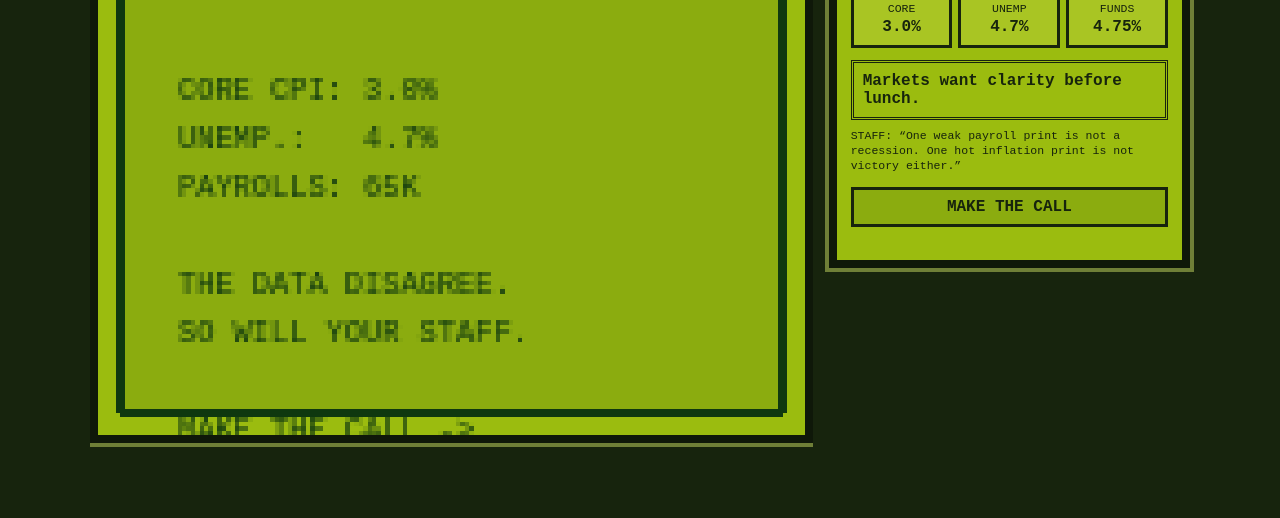
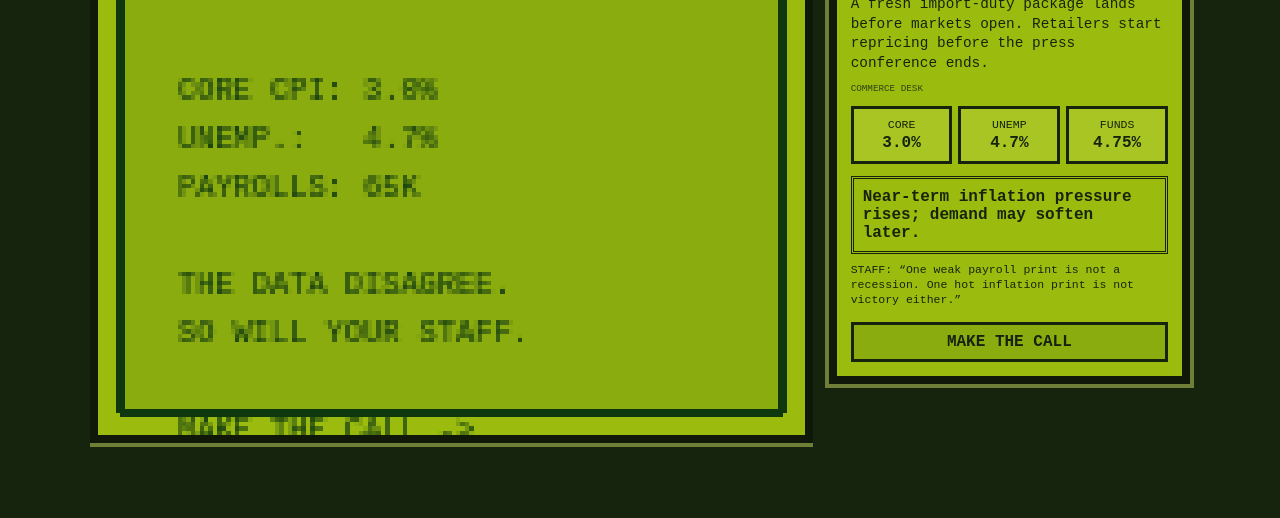
Before and after one commit to niklasemond/FOMC_game, a website built with Vite: page index.html in a window 1280 px wide. Shown: the part 282-800 px from the top of the page. Built offline with nearby package versions, Linux system fonts and the light colour scheme.

Commit message:
feat: add external political and economic shocks

```diff
--- a/package.json
+++ b/package.json
@@ -1,6 +1,6 @@
 {
   "name": "fomc-chair-strategy-game",
-  "version": "0.5.0-arcade.1",
+  "version": "0.5.1-arcade.2",
   "private": true,
   "type": "module",
   "scripts": {
@@ -16,7 +16,8 @@
     "test:continuity-smoke": "node --experimental-strip-types scripts/continuity-smoke.ts",
     "test:session-smoke": "node --experimental-strip-types scripts/session-smoke.ts",
     "test:persistence-smoke": "node --experimental-strip-types scripts/persistence-smoke.ts",
-    "test:arcade-smoke": "node --experimental-strip-types scripts/arcade-smoke.ts"
+    "test:arcade-smoke": "node --experimental-strip-types scripts/arcade-smoke.ts",
+    "test:arcade-events-smoke": "node --experimental-strip-types scripts/arcade-events-smoke.ts"
   },
   "dependencies": {
     "phaser": "^3.90.0"
--- /dev/null
+++ b/src/arcade/events.ts
@@ -0,0 +1,139 @@
+import type { ExternalShock, VisibleIndicators } from '../simulation/types.ts';
+import type { MeetingSession } from '../session/sessionEngine.ts';
+
+export type ArcadeEventKind =
+  | 'trade'
+  | 'white-house'
+  | 'fiscal'
+  | 'banking'
+  | 'geopolitical'
+  | 'markets'
+  | 'institutional';
+
+export interface ArcadeExternalEvent {
+  id: string;
+  meetingNumber: number;
+  kind: ArcadeEventKind;
+  flash: string;
+  headline: string;
+  body: string;
+  source: string;
+  playerSignal: string;
+  shock: ExternalShock;
+}
+
+export interface AppliedArcadeEvent {
+  event: ArcadeExternalEvent;
+  visibleBefore: VisibleIndicators;
+  visibleAfter: VisibleIndicators;
+}
+
+export const ARCADE_EXTERNAL_EVENTS: readonly ArcadeExternalEvent[] = [
+  {
+    id: 'tariff-morning',
+    meetingNumber: 1,
+    kind: 'trade',
+    flash: '05:47 · TRADE ALERT',
+    headline: 'NEW TARIFFS BEFORE BREAKFAST',
+    body: 'A fresh import-duty package lands before markets open. Retailers start repricing before the press conference ends.',
+    source: 'COMMERCE DESK',
+    playerSignal: 'Near-term inflation pressure rises; demand may soften later.',
+    shock: { supplyPressure: 0.28, inflationExpectations: 0.07 }
+  },
+  {
+    id: 'one-percent-now',
+    meetingNumber: 2,
+    kind: 'white-house',
+    flash: '07:12 · PRESIDENTIAL POST',
+    headline: '“RATES SHOULD BE 1%. MAYBE LOWER.”',
+    body: 'The fictional President calls current rates “crazy high,” says everyone knows it, and promises to discuss the Fed on television all day.',
+    source: 'WHITE HOUSE FEED · FICTIONAL',
+    playerSignal: 'Independence and credibility are now part of the market story.',
+    shock: { credibility: -0.035, inflationExpectations: 0.04 }
+  },
+  {
+    id: 'rebate-boom',
+    meetingNumber: 3,
+    kind: 'fiscal',
+    flash: '10:03 · CAPITOL HILL',
+    headline: 'CONGRESS FINDS A STIMULUS CHECKBOOK',
+    body: 'A fast fiscal package adds household rebates and investment incentives just as the Fed is trying to cool demand.',
+    source: 'FISCAL DESK',
+    playerSignal: 'Demand gets a second wind; inflation risks become less cooperative.',
+    shock: { demandPressure: 0.25, fiscalImpulse: 0.22, inflationExpectations: 0.04 }
+  },
+  {
+    id: 'regional-bank',
+    meetingNumber: 4,
+    kind: 'banking',
+    flash: '11:26 · BANKING ALERT',
+    headline: 'A “VERY SOUND” BANK NEEDS A VERY FAST CALL',
+    body: 'Deposit flight and bond losses surface at a regional lender whose CEO used the word “fortress” yesterday.',
+    source: 'SUPERVISION DESK',
+    playerSignal: 'Credit stress jumps; easier policy may help stability but complicate inflation.',
+    shock: { creditStress: 0.30, demandPressure: -0.10 }
+  },
+  {
+    id: 'oil-shock',
+    meetingNumber: 5,
+    kind: 'geopolitical',
+    flash: '04:18 · GLOBAL ALERT',
+    headline: 'OIL SPIKES. EVERY FORECAST AGES TEN YEARS.',
+    body: 'A geopolitical disruption lifts energy prices sharply and scrambles the inflation outlook overnight.',
+    source: 'GLOBAL MARKETS',
+    playerSignal: 'A supply shock raises prices while threatening growth.',
+    shock: { supplyPressure: 0.34, demandPressure: -0.06, inflationExpectations: 0.06 }
+  },
+  {
+    id: 'bond-vigilantes',
+    meetingNumber: 6,
+    kind: 'markets',
+    flash: '13:41 · TREASURY TAPE',
+    headline: 'THE 10-YEAR YIELD HAS ENTERED THE CHAT',
+    body: 'A rough auction and deficit anxiety push long yields higher. Mortgage desks begin making unhappy noises.',
+    source: 'MARKETS DESK',
+    playerSignal: 'Financial conditions tighten even before the Fed acts.',
+    shock: { creditStress: 0.17, demandPressure: -0.10, inflationExpectations: 0.05 }
+  },
+  {
+    id: 'governor-court-fight',
+    meetingNumber: 7,
+    kind: 'institutional',
+    flash: '08:36 · LEGAL ALERT',
+    headline: 'A FED FIRING FIGHT HITS THE COURTS',
+    body: 'The administration challenges the tenure of a fictional Governor. Markets immediately ask whether policy votes are now political assets.',
+    source: 'LEGAL DESK · FICTIONAL',
+    playerSignal: 'Institutional credibility takes a hit even before the ruling.',
+    shock: { credibility: -0.045, creditStress: 0.05, inflationExpectations: 0.03 }
+  },
+  {
+    id: 'everything-at-once',
+    meetingNumber: 8,
+    kind: 'white-house',
+    flash: '06:59 · FINAL MORNING',
+    headline: 'TARIFFS, TAX CUTS, AND A PRESIDENTIAL INTERVIEW',
+    body: 'Trade barriers rise, fiscal policy stays hot, and the fictional President says the Fed could fix everything “in about five minutes.”',
+    source: 'EVERY DESK',
+    playerSignal: 'Demand and prices are both being pushed while political pressure peaks.',
+    shock: { demandPressure: 0.18, fiscalImpulse: 0.12, supplyPressure: 0.20, inflationExpectations: 0.07, credibility: -0.02 }
+  }
+] as const;
+
+export function eventForMeeting(meetingNumber: number): ArcadeExternalEvent {
+  const event = ARCADE_EXTERNAL_EVENTS.find((item) => item.meetingNumber === meetingNumber);
+  if (!event) throw new Error(`Missing arcade event for meeting ${meetingNumber}`);
+  return event;
+}
+
+export function applyArcadeEvent(
+  session: MeetingSession,
+  event: ArcadeExternalEvent
+): AppliedArcadeEvent {
+  const visibleBefore = session.getSimulationState().visible;
+  const visibleAfter = session.applyExternalShock(event.shock).visible;
+  return {
+    event,
+    visibleBefore,
+    visibleAfter
+  };
+}
--- a/src/session/sessionEngine.ts
+++ b/src/session/sessionEngine.ts
@@ -4,6 +4,7 @@ import { PHASE_2_SCENARIO } from '../meeting/content.ts';
 import { resolvePrototypeMeeting } from '../meeting/meetingEngine.ts';
 import type { MeetingResult } from '../meeting/types.ts';
 import { EconomicSimulation } from '../simulation/engine.ts';
+import type { ExternalShock } from '../simulation/types.ts';
 import type {
   MeetingSessionSnapshot,
   SessionDecision,
@@ -47,6 +48,10 @@ export class MeetingSession {
 
   getSimulationState() {
     return this.simulation.getState();
+  }
+
+  applyExternalShock(shock: ExternalShock) {
+    return this.simulation.applyExternalShock(shock);
   }
 
   getCommitteeState(): CommitteeState {
--- a/src/simulation/engine.ts
+++ b/src/simulation/engine.ts
@@ -3,6 +3,7 @@ import { POLICY_LAG_WEIGHTS } from './constants.ts';
 import { SeededRng } from './rng.ts';
 import type {
   CommunicationTransmission,
+  ExternalShock,
   GuidanceBias,
   HiddenEconomyState,
   PolicyAction,
@@ -63,6 +64,24 @@ export class EconomicSimulation {
     const next = clamp(current + action / 100, 0, 12);
     this.state.visible.federalFundsRate = round(next);
     this.state.policyHistory[0] = round(next);
+    return this.getState();
+  }
+
+  applyExternalShock(shock: ExternalShock): SimulationState {
+    const h = this.state.hidden;
+    this.state.hidden = {
+      ...h,
+      demandPressure: clamp(h.demandPressure + (shock.demandPressure ?? 0), -1.8, 1.8),
+      supplyPressure: clamp(h.supplyPressure + (shock.supplyPressure ?? 0), -0.8, 1.8),
+      laborTightness: clamp(h.laborTightness + (shock.laborTightness ?? 0), -1.5, 1.5),
+      creditStress: clamp(h.creditStress + (shock.creditStress ?? 0), 0, 1.5),
+      fiscalImpulse: clamp(h.fiscalImpulse + (shock.fiscalImpulse ?? 0), -1.5, 1.5),
+      underlyingInflationGap: clamp(h.underlyingInflationGap + (shock.underlyingInflationGap ?? 0), -1.5, 4.5),
+      inflationExpectations: clamp(h.inflationExpectations + (shock.inflationExpectations ?? 0), 1.4, 5.8),
+      credibility: clamp(h.credibility + (shock.credibility ?? 0), 0.2, 1)
+    };
+    this.state.visible = this.observe(false);
+    this.state.rngState = this.rng.getState();
     return this.getState();
   }
 
--- a/src/style.css
+++ b/src/style.css
@@ -231,3 +231,6 @@ button, input { font: inherit; }
   .arcade-policy-grid { grid-template-columns: repeat(5, minmax(0, 1fr)); }
   .arcade-policy-grid button { padding: 8px 2px; font-size: .65rem; }
 }
+
+.arcade-flash{display:inline-block;border:2px solid #17240d;padding:4px 6px;font-size:.62rem;font-weight:800;letter-spacing:.06em;margin:3px 0 8px;background:#c4d64a}
+.arcade-source{font-size:.58rem;opacity:.8;margin-top:-4px;margin-bottom:8px}
--- a/src/ui/arcadePanel.ts
+++ b/src/ui/arcadePanel.ts
@@ -3,6 +3,11 @@ import { COMMUNICATION_CHOICES } from '../meeting/content.ts';
 import { evaluateCommittee, expectedCommitteeAction } from '../committee/committeeEngine.ts';
 import { MeetingSession } from '../session/sessionEngine.ts';
 import { ARCADE_BEATS, presidentialReaction } from '../arcade/content.ts';
+import {
+  applyArcadeEvent,
+  eventForMeeting,
+  type AppliedArcadeEvent
+} from '../arcade/events.ts';
 
 const actionLabel = (action: PolicyAction): string => {
   if (action > 0) return `+${action}bp`;
@@ -19,22 +24,37 @@ export function mountArcadePrototype(): void {
   let selectedPolicy: PolicyAction | null = null;
   let selectedCommunication = COMMUNICATION_CHOICES[1]!.id;
   let lastResult: ReturnType<MeetingSession['resolve']> | null = null;
+  let appliedEvent: AppliedArcadeEvent | null = null;
+  let appliedEventMeetingNumber = 0;
 
   const currentBeat = () => ARCADE_BEATS[Math.min(session.getCompletedMeetingCount(), ARCADE_BEATS.length - 1)]!;
 
+  const ensureCurrentEvent = (): AppliedArcadeEvent => {
+    const meetingNumber = session.getNextMeetingNumber();
+    if (appliedEvent && appliedEventMeetingNumber === meetingNumber) return appliedEvent;
+    const event = eventForMeeting(meetingNumber);
+    appliedEvent = applyArcadeEvent(session, event);
+    appliedEventMeetingNumber = meetingNumber;
+    return appliedEvent;
+  };
+
   const renderHeadline = (): string => {
     const beat = currentBeat();
-    const v = session.getSimulationState().visible;
+    const eventImpact = ensureCurrentEvent();
+    const event = eventImpact.event;
+    const v = eventImpact.visibleAfter;
     return `
       <div class="arcade-kicker">${beat.label} · ~10 MINUTE MODE</div>
-      <h1 class="arcade-headline">${beat.headline}</h1>
-      <p class="arcade-copy">${beat.copy}</p>
+      <div class="arcade-flash">${event.flash}</div>
+      <h1 class="arcade-headline">${event.headline}</h1>
+      <p class="arcade-copy">${event.body}</p>
+      <div class="arcade-source">${event.source}</div>
       <div class="arcade-tape">
         <span>CORE <strong>${v.coreInflation.toFixed(1)}%</strong></span>
         <span>UNEMP <strong>${v.unemployment.toFixed(1)}%</strong></span>
         <span>FUNDS <strong>${v.federalFundsRate.toFixed(2)}%</strong></span>
       </div>
-      <div class="arcade-pressure">${beat.pressure}</div>
+      <div class="arcade-pressure">${event.playerSignal}</div>
       <div class="arcade-whisper">STAFF: “${beat.staffWhisper}”</div>
       <button class="advance" data-go-decision>MAKE THE CALL</button>
     `;
@@ -75,7 +95,7 @@ export function mountArcadePrototype(): void {
     const v = lastResult.postMeetingState.visible;
     const dissenter = lastResult.committeeVote.lines.find((line) => !line.supportsChair);
     return `
-      <div class="arcade-kicker">${currentBeat().label} · AFTERMATH</div>
+      <div class="arcade-kicker">MEETING ${lastResult.postMeetingState.period} · AFTERMATH</div>
       <h1 class="arcade-headline">${actionLabel(lastResult.policyAction)} · ${lastResult.committeeVote.supportCount}-${lastResult.committeeVote.dissentCount}</h1>
       <div class="arcade-market">${lastResult.marketReaction.summary}</div>
       <div class="arcade-reaction-card">
@@ -161,6 +181,7 @@ export function mountArcadePrototype(): void {
         selectedPolicy = null;
         selectedCommunication = COMMUNICATION_CHOICES[1]!.id;
         lastResult = null;
+        appliedEvent = null;
         stage = 'headline';
       }
       render();
@@ -170,6 +191,8 @@ export function mountArcadePrototype(): void {
       selectedPolicy = null;
       selectedCommunication = COMMUNICATION_CHOICES[1]!.id;
       lastResult = null;
+      appliedEvent = null;
+      appliedEventMeetingNumber = 0;
       stage = 'headline';
       render();
     });
```
Also changed, not shown: docs/arcade-design.md (+17 -0 lines), scripts/arcade-events-smoke.ts (added, +21 -0 lines), src/arcade/content.ts (+5 -5 lines), src/simulation/types.ts (+11 -0 lines), tests/arcade-events.test.ts (added, +49 -0 lines), .github/workflows/ci.yml.
